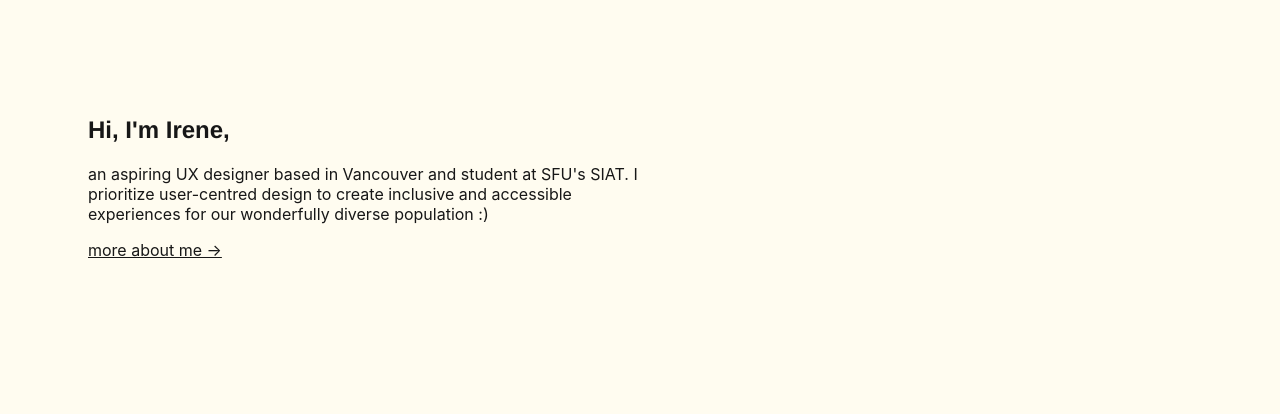
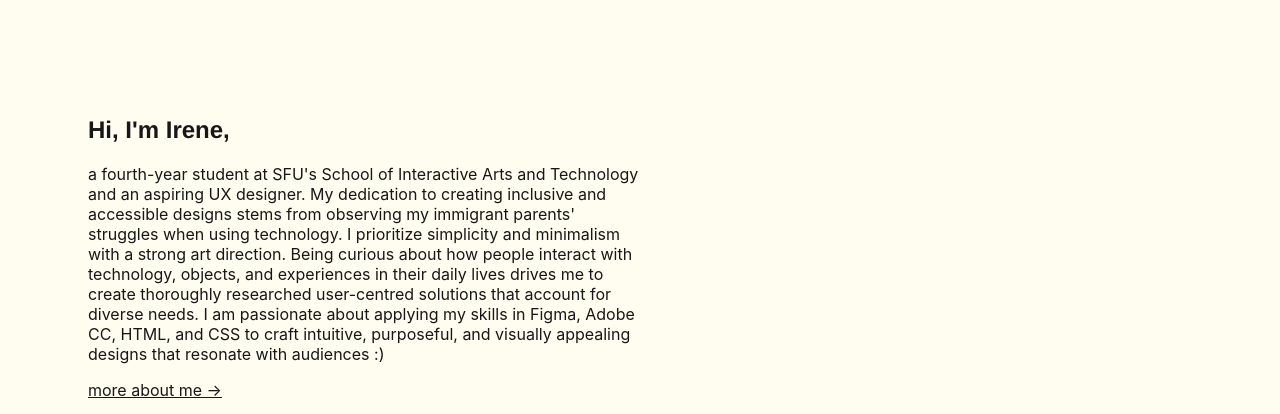
Before and after one commit to pvnkzn/IreneLau_Portfolio, a plain HTML site: page index.html in a window 1280 px wide. Shown: the part 100-514 px from the top of the page. Drawn offline with Linux system fonts and the light colour scheme; a web font is replaced by a local one.

Commit message:
updated about and bio descriptions

```diff
--- a/index.html
+++ b/index.html
@@ -25,7 +25,7 @@
     <div class="main-content">
         <div class = "bio">
             <h2>Hi, I'm Irene,</h2>
-            <p>an aspiring UX designer based in Vancouver and student at SFU's SIAT.  I prioritize user-centred design to create inclusive and accessible experiences for our wonderfully diverse population :&rpar;</p>
+            <p>a fourth-year student at SFU's School of Interactive Arts and Technology and an aspiring UX designer. My dedication to creating inclusive and accessible designs stems from observing my immigrant parents' struggles when using technology. I prioritize simplicity and minimalism with a strong art direction. Being curious about how people interact with technology, objects, and experiences in their daily lives drives me to create thoroughly researched user-centred solutions that account for diverse needs. I am passionate about applying my skills in Figma, Adobe CC, HTML, and CSS to craft intuitive, purposeful, and visually appealing designs that resonate with audiences :&rpar;</p>
             <p><a class="in-text-link" href="about.html">more about me →</a></p>
         </div>
 
```
Also changed, not shown: about.html (+1 -1 lines).
